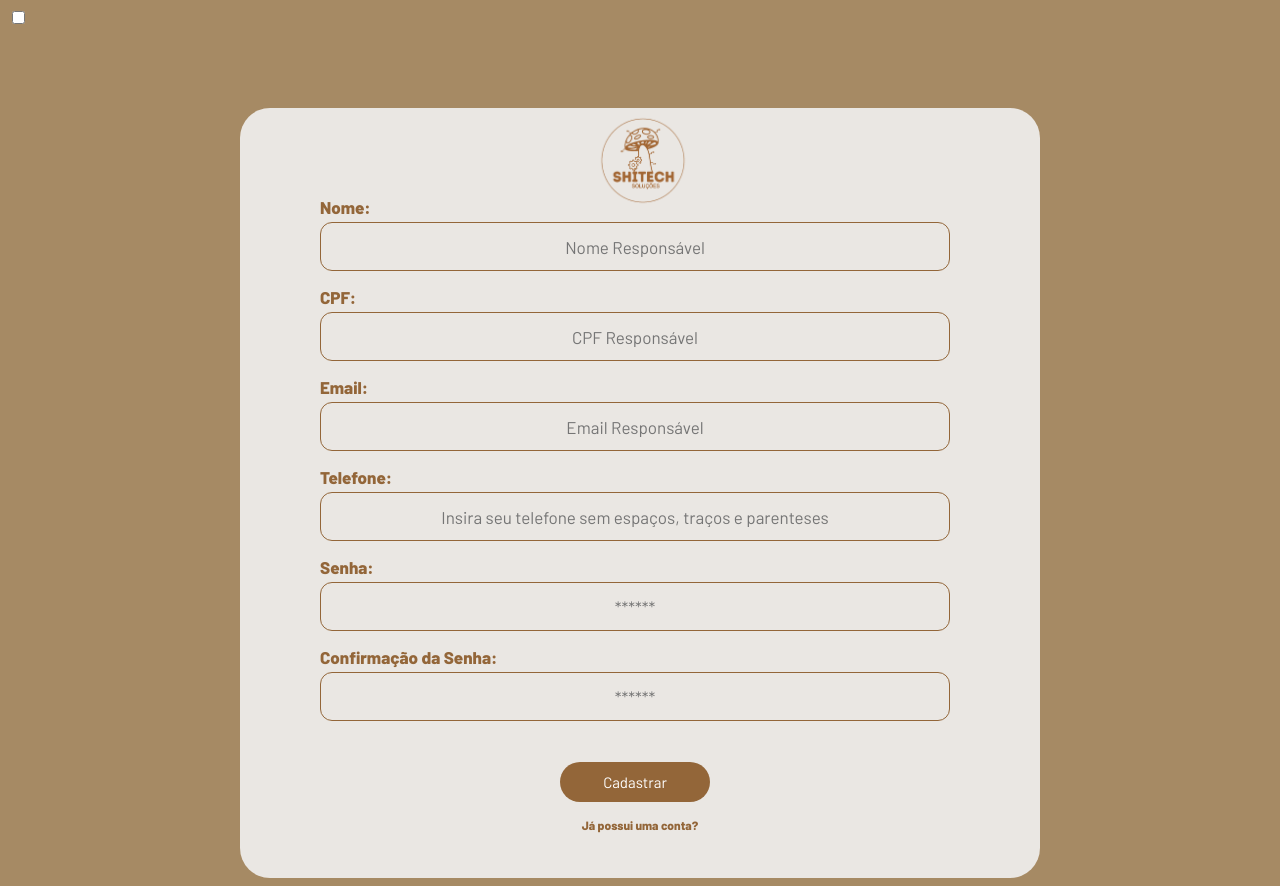
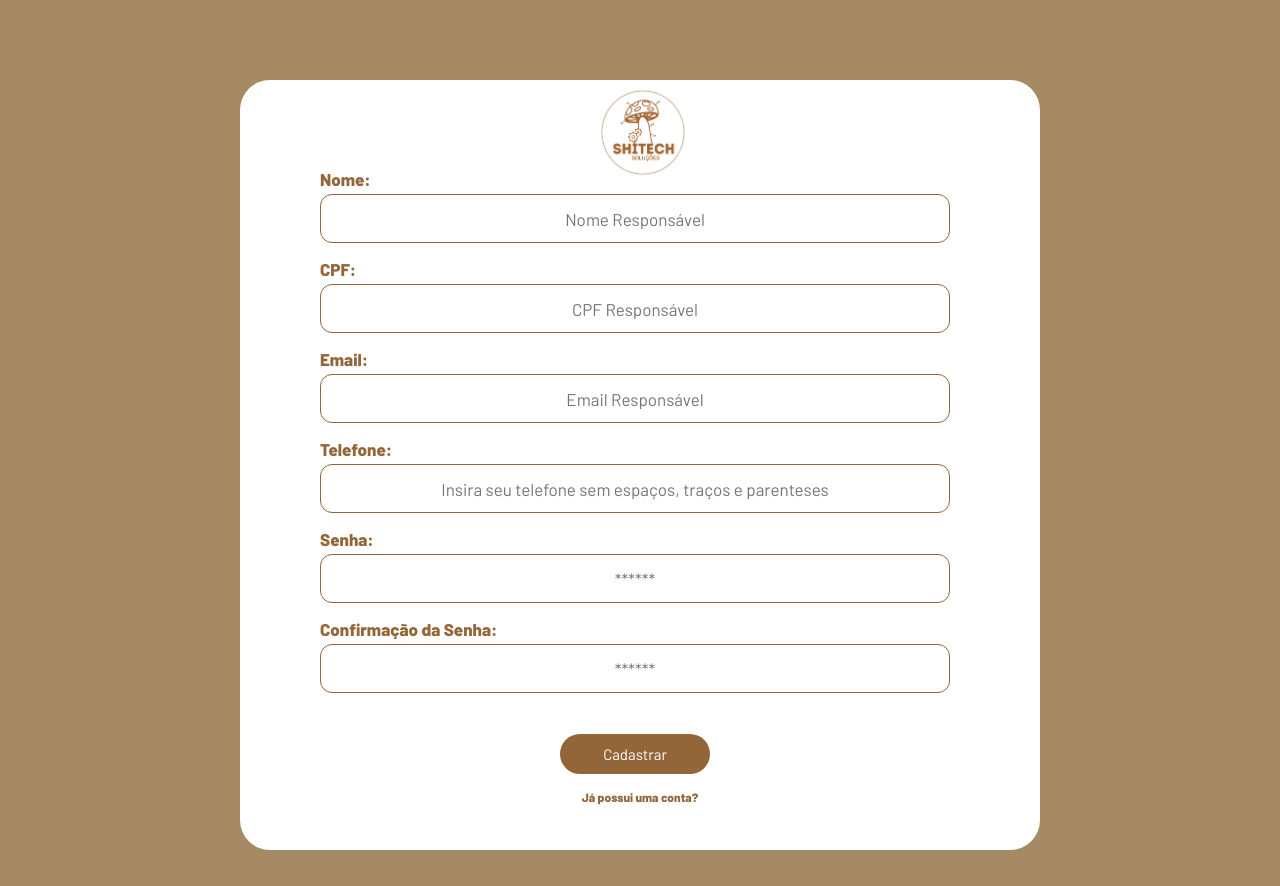
Before and after one commit to Felipe-Ortega/SHITECH, a plain HTML site: page home_page/views/SHITECH_CADASTRO_RESPONSÁVEL.html in a window 1280 px wide. After the commit the page ends 858 px from the top, so only its background shows below. Drawn offline with Linux system fonts and the light colour scheme.

Commit message:
Alteração do background color cadastro

```diff
--- a/home_page/css/style.css
+++ b/home_page/css/style.css
@@ -10,7 +10,7 @@ body {
     height: fit-content;
     width: 800px;
     border-radius: 30px;
-    background-color: #EAE7E3;
+    background-color: white;
     position: relative;
     margin: auto;
     margin-top: 80px;
@@ -43,7 +43,7 @@ body {
     text-align: center;
     font-family: 'Barlow', sans-serif;
     font-size: 17px;
-    background-color: #EAE7E3;
+    background-color: white;
 }
 
 .cadastro .container .campo_funcao {
--- a/home_page/css/style_func.css
+++ b/home_page/css/style_func.css
@@ -17,7 +17,7 @@ body {
     height: fit-content;
     width: 80vw;
     border-radius: 30px;
-    background-color: #EAE7E3;
+    background-color: white;
     padding-bottom: 1em;
 }
 
@@ -45,7 +45,7 @@ body {
     text-align: center;
     font-family: 'Barlow', sans-serif;
     font-size: 17px;
-    background-color: #EAE7E3;
+    background-color: white;
 }
 
 .cadastro .container .campo_funcao {
--- a/home_page/views/SHITECH_CADASTRO_RESPONSÁVEL.html
+++ b/home_page/views/SHITECH_CADASTRO_RESPONSÁVEL.html
@@ -15,7 +15,7 @@
 </head>
 
 <body>
-  <input type="checkbox" id="teste_do_cadastro">
+  <!-- <input type="checkbox" id="teste_do_cadastro"> -->
   <div class="cadastro">
 
     <div class="container">
```
